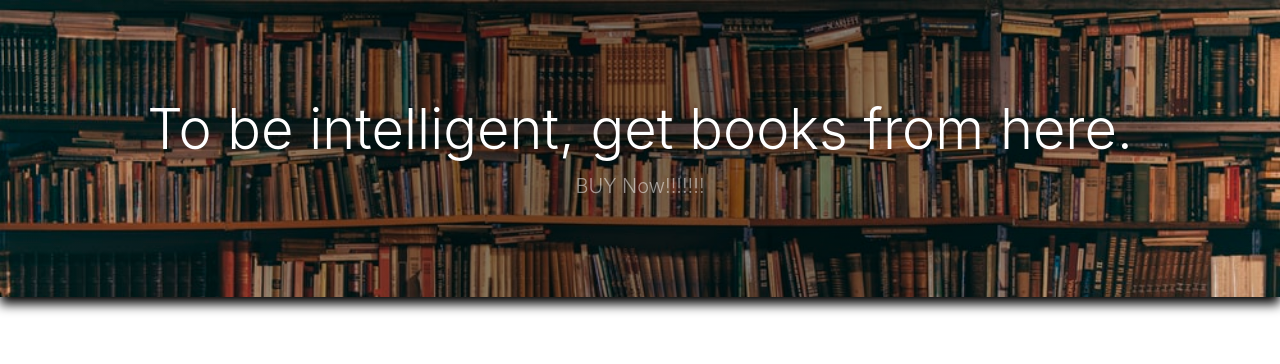
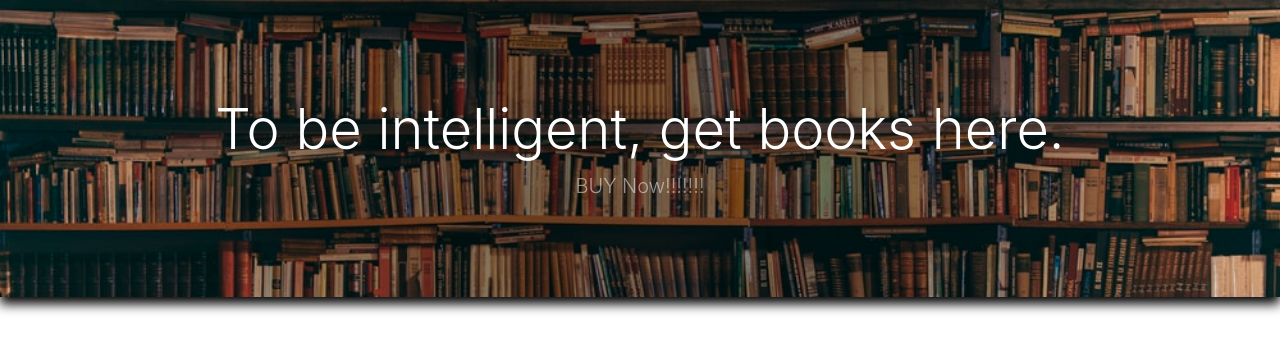
Before and after one commit to Medabalimi-keerthi/system, a PHP site: page /book_shop/ in a window 1280 px wide. Shown: the part 56-420 px from the top of the page. Run offline with PHP 8.4, Linux system fonts and the light colour scheme; data comes from the database, SQL or seed files in the repository; some libraries are stand-ins or nearby versions.

Commit message:
Update home.php

```diff
--- a/home.php
+++ b/home.php
@@ -2,7 +2,7 @@
  <header class="bg-dark py-5" id="main-header">
     <div class="container px-4 px-lg-5 my-5">
         <div class="text-center text-white">
-            <h1 class="display-4 fw-bolder">To be intelligent, get books from here.</h1>
+            <h1 class="display-4 fw-bolder">To be intelligent, get books  here.</h1>
             <p class="lead fw-normal text-white-50 mb-0">BUY Now!!!!!!!</p>
         </div>
     </div>
```
